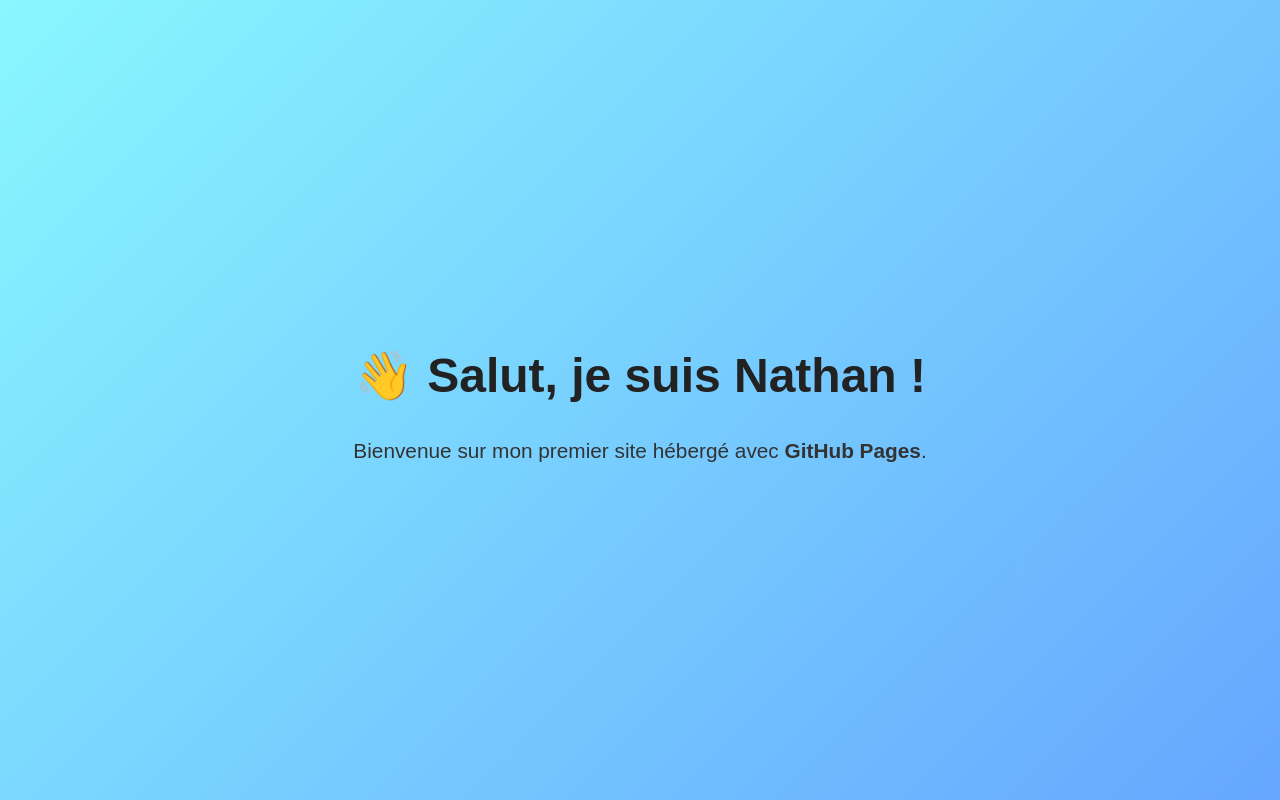
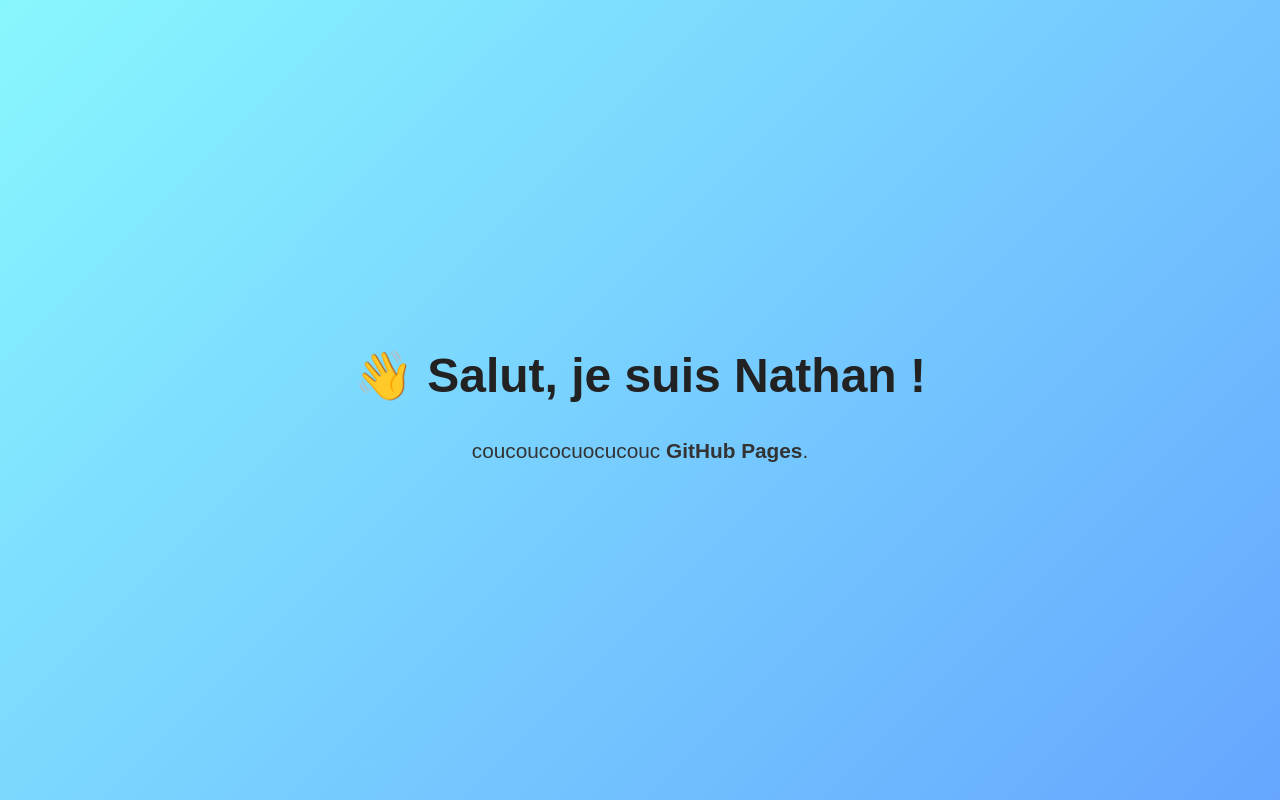
Before and after one commit to nathan0720/mon-site, a plain HTML site: page index.html in a window 1280 px wide. Drawn offline with Linux system fonts and the light colour scheme.

Commit message:
Update index.html

```diff
--- a/index.html
+++ b/index.html
@@ -43,5 +43,5 @@
 </head>
 <body>
   <h1>👋 Salut, je suis Nathan !</h1>
-  <p>Bienvenue sur mon premier site hébergé avec <strong>GitHub Pages</strong>.</p>
+  <p>coucoucocuocucouc <strong>GitHub Pages</strong>.</p>
 </html>
```
